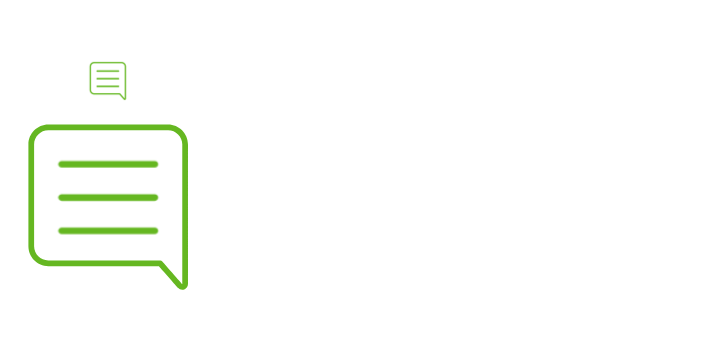
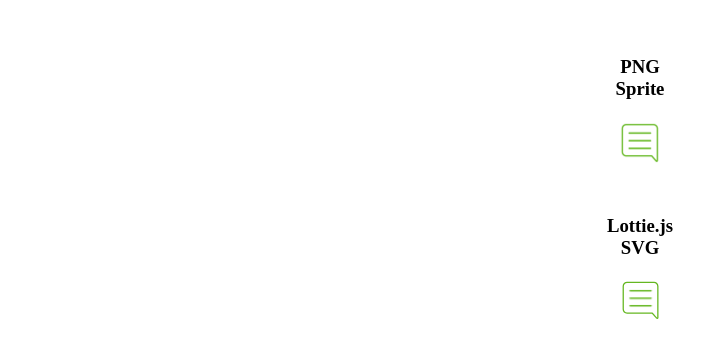
Before and after one commit to heyMP/icon-sprite-demo, a plain HTML site: page index.html in a window 1280 px wide. Shown: the part 226-584 px from the top of the page, without its empty margins (0-708 px from the left). Drawn offline with nearby package versions, Linux system fonts and the light colour scheme.

Commit message:
added lottie test

```diff
--- a/index.html
+++ b/index.html
@@ -6,22 +6,38 @@
   <title>Document</title>
   <link rel="stylesheet" href="styles.css">
   <style>
-    .container {
+    body {
       display: flex;
+      min-height: 100vh;
+      flex-direction: column;
       justify-content: center;
       align-items: center;
       flex-direction: column;
-      min-height: 100vh;
-      max-width: 200px;
+    }
+    .icon-container {
+      flex-direction: column;
+      justify-content: center;
+      align-items: center;
+      flex-direction: column;
+      display: flex;
+      max-width: 45px;
+      text-align: center;
+    }
+    .icon-container + .icon-container {
+      margin-top: 2em;
     }
   </style>
   <script src="https://cdnjs.cloudflare.com/ajax/libs/lottie-web/5.7.3/lottie.min.js" type="text/javascript"></script>
 </head>
 <body>
-  <div class="container">
-    <div class="icon"></div>
-    <div id="lottie"></div>
-  </div>
+    <div class="icon-container">
+      <h3>PNG Sprite</h3>
+      <div class="icon"></div>
+    </div>
+    <div class="icon-container">
+      <h3>Lottie.js SVG</h3>
+      <div id="lottie"></div>
+    </div>
   <script type="module" src="./scripts/index.js"></script>
 </body>
 </html>
--- a/scripts/index.js
+++ b/scripts/index.js
@@ -6,7 +6,7 @@ var animation = window.bodymovin.loadAnimation({
   autoplay: false, // Optional
   name: "Hello World", // Name for future reference. Optional.
 });
-animation.setSpeed(1.4);
+animation.setSpeed(2);
 
 const lottieElement = document.querySelector("#lottie");
 
```
